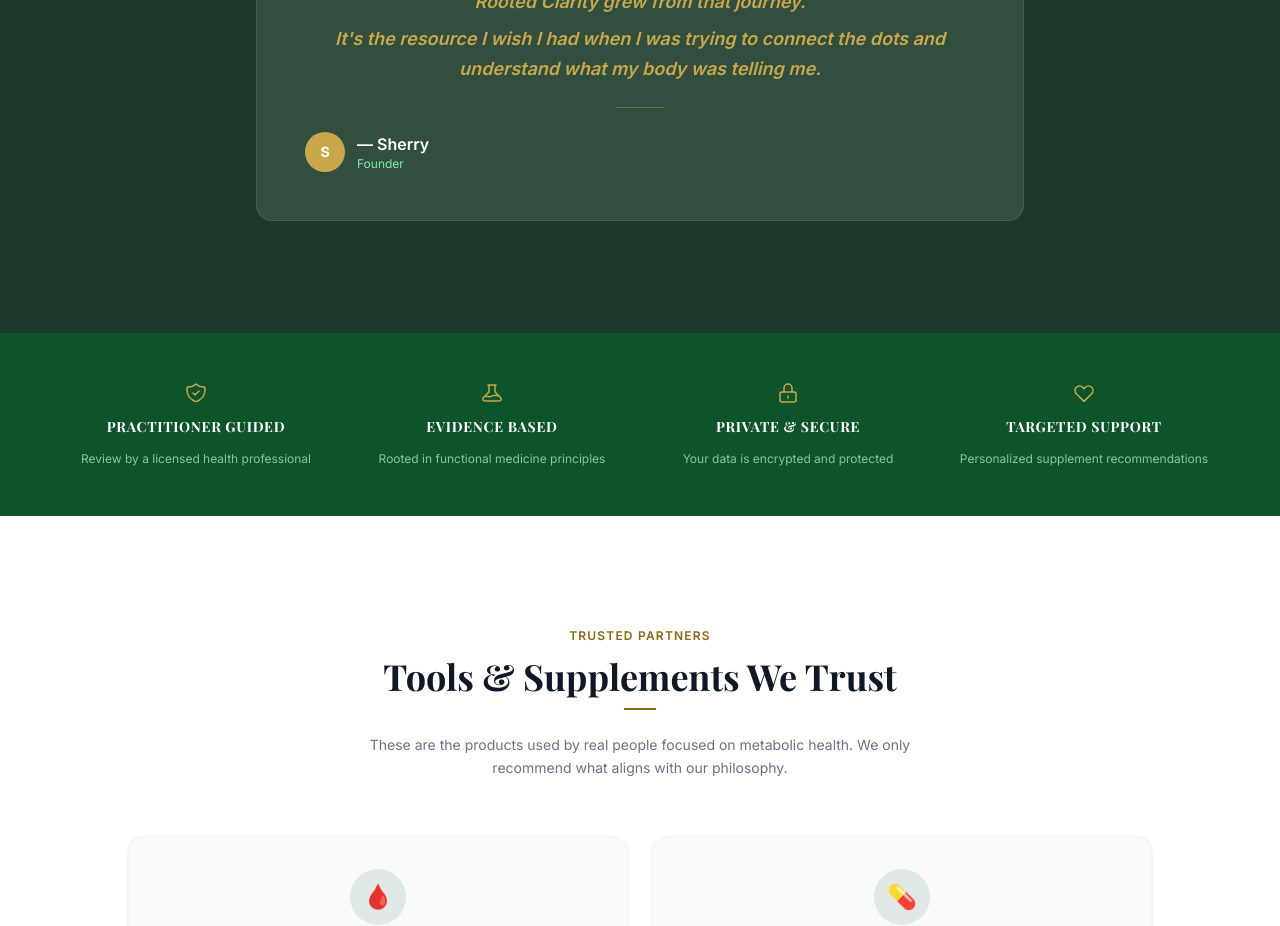
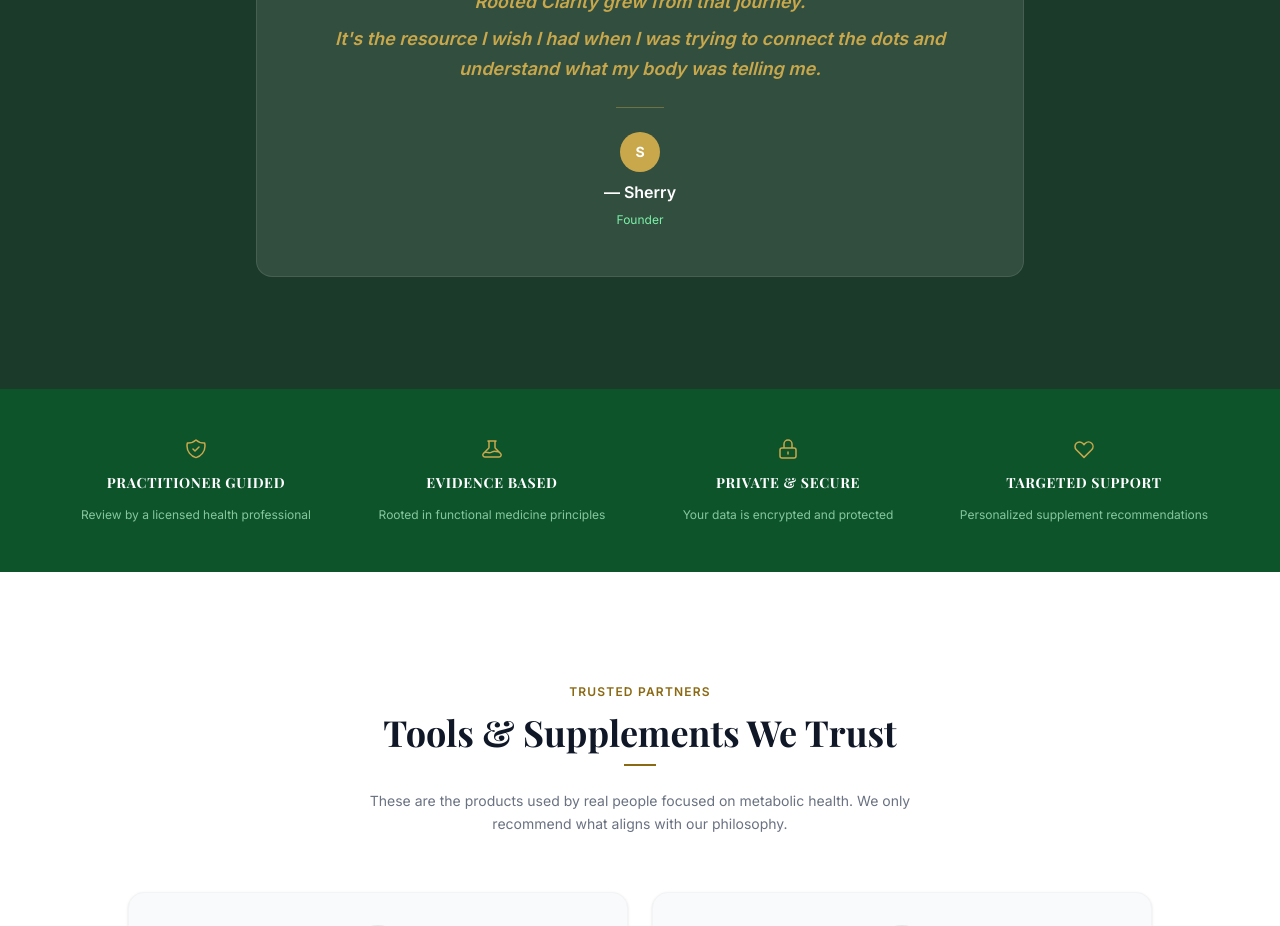
Before and after one commit to Sherryfarmshop/rooted-clarity-website, a Next.js app: page / in a window 1280 px wide. Shown: the part 5720-6646 px from the top of the page. Built offline with nearby package versions, Linux system fonts and the light colour scheme; a web font is replaced by a local one.

Commit message:
center-founder-badge

```diff
--- a/src/components/FounderStory.tsx
+++ b/src/components/FounderStory.tsx
@@ -33,14 +33,12 @@
 
           <div className="w-12 h-px bg-[#C9A84C]/40 mx-auto my-6" />
 
-          <div className="flex items-center gap-3">
+          <div className="flex flex-col items-center gap-2">
             <div className="w-10 h-10 rounded-full bg-[#C9A84C] flex items-center justify-center">
               <span className="text-white font-bold text-sm">S</span>
             </div>
-            <div>
-              <p className="text-white font-semibold">— Sherry</p>
-              <p className="text-green-300 text-xs">Founder</p>
-            </div>
+            <p className="text-white font-semibold">— Sherry</p>
+            <p className="text-green-300 text-xs">Founder</p>
           </div>
         </div>
       </div>
```
